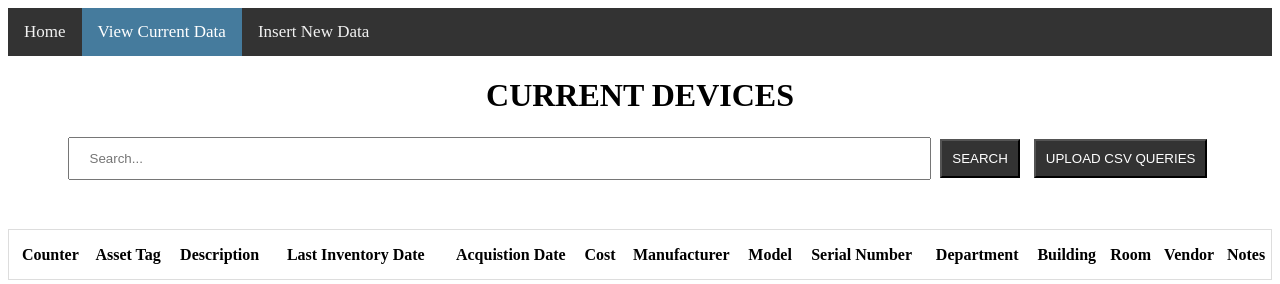
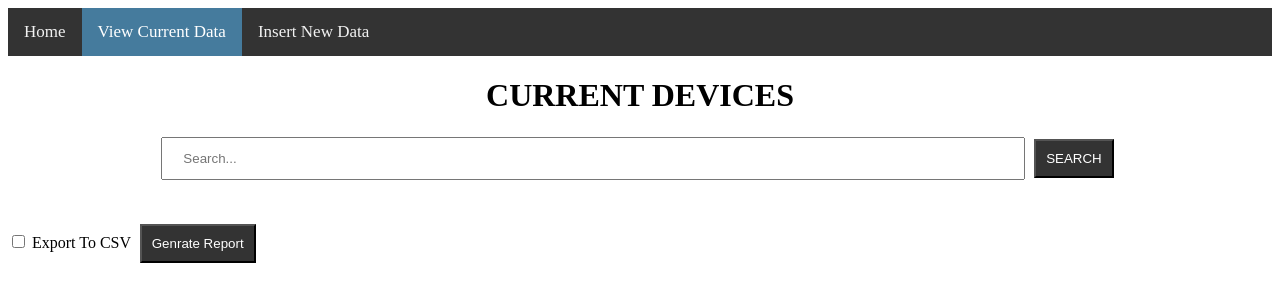
Before and after one commit to wadoodalam/Inventory_src, a Django app: page /view/ in a window 1280 px wide. Shown: the top 284 px of the page. Run offline with Django 3.2, Linux system fonts and the light colour scheme; data that the repository does not hold is empty.

Commit message:
csv code written, but file not genrating

```diff
--- a/inventory_app/templates/view.html
+++ b/inventory_app/templates/view.html
@@ -17,8 +17,15 @@
   <form method="GET" action="" id="searchform">
     <input class="searchfield" id="searchbox" name="q" type="text" value="{{ request.GET.q }}" placeholder="Search..."/>
     <button type = "submit"> SEARCH </button>
-    <button> UPLOAD CSV QUERIES </button>
+
   </form>
+</div>
+<div class="export_to_csv" >
+	<form action="" method="GET">
+			<input type="checkbox" name="csv"  value="{{ request.GET.csv }}">
+			<label for="csv">Export To CSV</label>
+			<button> Genrate Report </button>
+			</form>
 </div>
 
 <div class="datatable" id="tableContainer">
--- a/inventory_app/views.py
+++ b/inventory_app/views.py
@@ -5,7 +5,8 @@ from django.views.generic import UpdateView
 from .forms import InputForm, EditForm
 from django.shortcuts import render, redirect, get_object_or_404
 import logging
-
+from django.http import HttpResponse
+import csv
 # Create your views here.
 def  Home (request):
     return render (request, "home.html")
@@ -25,6 +26,19 @@ def list(request):
     if request.GET.get('q') is not None:
         query = request.GET.get('q')
         queryset = ITInventory.objects.filter(Q(asset_tag__iexact = query) | Q(asset_description__iexact = query) | Q(building__building_name__iexact = query) | Q(accqusation_date__icontains = query) | Q(last_inventory_date__icontains = query) | Q(cost__icontains = query)| Q(model_details__iexact = query) | Q(serial_number__icontains = query) | Q(department__dept_name__iexact = query) | Q(room__iexact = query) | Q(vendor__iexact = query) | Q(manufacturer__manufacturer_name__iexact = query))
+        if request.GET.get('csv'):
+            response = HttpResponse(content_type='text/csv')
+            response['Content-Disposition'] = 'attachment; filename = "Inventory Report.csv" '
+            writer = csv.writer(response)
+            writer.writerow('asset_tag','asset_description','category','class_details','stwd_last_name','stwd_first_name',
+                            'last_inventory_date','accqusation_date','cost','manufacturer','model_details','serial_number',
+                            'department', 'building', 'room', 'vendor', 'notes')
+            instance = queryset
+            for row in instance:
+                writer.writerow([row.asset_tag, row.asset_description, row.category, row.class_details, row.stwd_last_name, row.stwd_first_name,
+                                row.last_inventory_date, row.accqusation_date, row.cost, row.manufacturer, row.model_details, row.serial_number,
+                                row.department, row.building, row.room, row.vendor, row.notes])
+            return response
         context={
                 "queryset": queryset,
                 }
```
Also changed, not shown: inventory_app/migrations/0003_itinventory_export_to_csv.py (added), inventory_app/migrations/0004_remove_itinventory_export_to_csv.py (added), inventory_app/models.py (line endings or trailing spaces).
